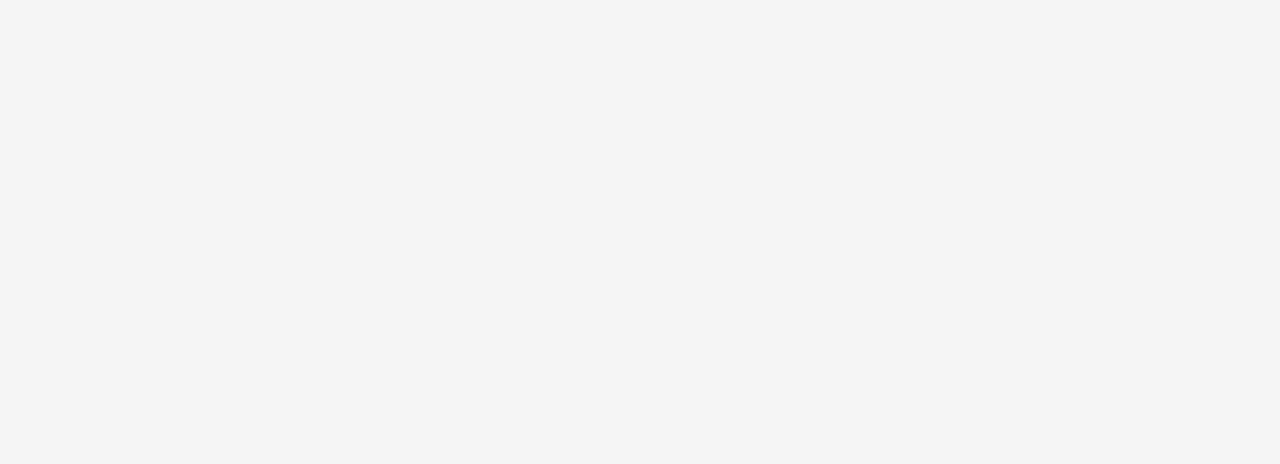
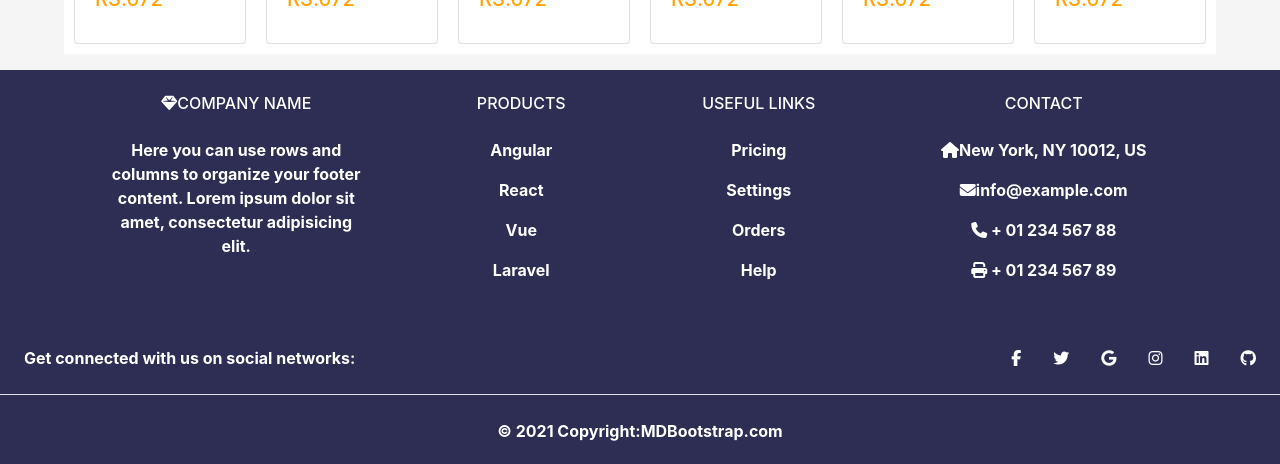
Before and after one commit to muddassirali8089/Daraz, a React (Create React App) app in the folder daraz_raplica/: page / in a window 1280 px wide. Shown: the part 812-1276 px from the top of the page. Before the commit the page ends 800 px from the top, so only its background shows below. Built offline with nearby package versions, Linux system fonts and the light colour scheme.

Commit message:
add footer and write some css
add footer and write some css

```diff
--- a/daraz_raplica/src/App.js
+++ b/daraz_raplica/src/App.js
@@ -5,6 +5,7 @@ import Carosal from "./component/Carosal";
 import Signin from "./component/Signin";
 import Registration from "./component/Registration";
 import Cards from "./component/Cards";
+import Footer from "./component/Footer"
 import { BrowserRouter as Router, Route, Routes } from 'react-router-dom';
 
 function App() {
@@ -13,7 +14,7 @@ function App() {
       <Navbar />
       <Navbar2 />
       <Routes>
-        <Route path="/" element={<div> <Carosal/> <Cards /> </div>} />
+        <Route path="/" element={<div> <Carosal/> <Cards /> <Footer /> </div>} />
         <Route path="/Signin" element={<Signin />} />
         <Route path="/Registration" element={<Registration />} />
 
--- a/daraz_raplica/src/component/Carosal.js
+++ b/daraz_raplica/src/component/Carosal.js
@@ -1,3 +1,4 @@
+
 import React from 'react';
 
 const Carosal = () => {
@@ -17,7 +18,7 @@ const Carosal = () => {
             className="d-block w-100"
             alt="..."
             style={{
-              height: "300px",
+              height: "400px",
               justifyContent: "center",
               objectFit: "cover",
             }}
@@ -35,7 +36,7 @@ const Carosal = () => {
             className="d-block w-100"
             alt="..."
             style={{
-              height: "300px",
+              height: "400px",
               justifyContent: "center",
               objectFit: "cover",
             }}
@@ -49,11 +50,11 @@ const Carosal = () => {
         </div>
         <div className="carousel-item">
           <img
-            src="https://gcp-img.slatic.net/lazada/e9ef6d19-ba54-4ab3-adcc-c6db4e4dd41e_PK-1920-300.png"
+            src="https://icms-image.slatic.net/images/ims-web/cf07e1fa-e3ec-4c2d-a1eb-aea1a2e6a34e.jpg"
             className="d-block w-100"
             alt="..."
             style={{
-              height: "300px",
+              height: "400px",
               justifyContent: "center",
               objectFit: "cover",
             }}
--- /dev/null
+++ b/daraz_raplica/src/component/Footer.js
@@ -0,0 +1,129 @@
+
+import React from 'react';
+import { MDBFooter, MDBContainer, MDBRow, MDBCol, MDBIcon } from 'mdb-react-ui-kit';
+import "../style/Footer.css"
+const Footer = () => {
+    return (
+
+        <MDBFooter bgColor='light' className='text-center text-lg-start text-muted Footer_background'>
+
+
+        <section className=''>
+          <MDBContainer className='text-center text-md-start '>
+            <MDBRow className='mt-3'>
+              <MDBCol md="3" lg="4" xl="3" className='mx-auto mb-4 mt-4'>
+                <h6 className='text-uppercase fw-bold mb-4'>
+                  <MDBIcon icon="gem" className="me-3" />
+                  Company name
+                </h6>
+                <p>
+                  Here you can use rows and columns to organize your footer content. Lorem ipsum dolor sit amet,
+                  consectetur adipisicing elit.
+                </p>
+              </MDBCol>
+
+              <MDBCol md="2" lg="2" xl="2" className='mx-auto mb-4 mt-4'>
+                <h6 className='text-uppercase fw-bold mb-4'>Products</h6>
+                <p>
+                  <a href='#!' className='text-reset'>
+                    Angular
+                  </a>
+                </p>
+                <p>
+                  <a href='#!' className='text-reset'>
+                    React
+                  </a>
+                </p>
+                <p>
+                  <a href='#!' className='text-reset'>
+                    Vue
+                  </a>
+                </p>
+                <p>
+                  <a href='#!' className='text-reset'>
+                    Laravel
+                  </a>
+                </p>
+              </MDBCol>
+
+              <MDBCol md="3" lg="2" xl="2" className='mx-auto mb-4 mt-4'>
+                <h6 className='text-uppercase fw-bold mb-4'>Useful links</h6>
+                <p>
+                  <a href='#!' className='text-reset'>
+                    Pricing
+                  </a>
+                </p>
+                <p>
+                  <a href='#!' className='text-reset'>
+                    Settings
+                  </a>
+                </p>
+                <p>
+                  <a href='#!' className='text-reset'>
+                    Orders
+                  </a>
+                </p>
+                <p>
+                  <a href='#!' className='text-reset'>
+                    Help
+                  </a>
+                </p>
+              </MDBCol>
+
+              <MDBCol md="4" lg="3" xl="3" className='mx-auto mb-md-0 mb-4 mt-4'>
+                <h6 className='text-uppercase fw-bold mb-4'>Contact</h6>
+                <p>
+                  <MDBIcon icon="home" className="me-2" />
+                  New York, NY 10012, US
+                </p>
+                <p>
+                  <MDBIcon icon="envelope" className="me-3" />
+                  info@example.com
+                </p>
+                <p>
+                  <MDBIcon icon="phone" className="me-3" /> + 01 234 567 88
+                </p>
+                <p>
+                  <MDBIcon icon="print" className="me-3" /> + 01 234 567 89
+                </p>
+              </MDBCol>
+            </MDBRow>
+          </MDBContainer>
+        </section>
+        <section className='d-flex justify-content-center justify-content-lg-between p-4 border-bottom text-center'>
+          <div className='me-5 d-none d-lg-block'>
+            <span>Get connected with us on social networks:</span>
+          </div>
+
+          <div>
+            <a href='' className='me-4 text-reset'>
+              <MDBIcon fab icon="facebook-f" />
+            </a>
+            <a href='' className='me-4 text-reset'>
+              <MDBIcon fab icon="twitter" />
+            </a>
+            <a href='' className='me-4 text-reset'>
+              <MDBIcon fab icon="google" />
+            </a>
+            <a href='' className='me-4 text-reset'>
+              <MDBIcon fab icon="instagram" />
+            </a>
+            <a href='' className='me-4 text-reset'>
+              <MDBIcon fab icon="linkedin" />
+            </a>
+            <a href='' className='me-4 text-reset'>
+              <MDBIcon fab icon="github" />
+            </a>
+          </div>
+        </section>
+         <div className='text-center p-4' >
+          © 2021 Copyright:
+          <a className='text-reset fw-bold' href='https://mdbootstrap.com/'>
+            MDBootstrap.com
+          </a>
+        </div>
+      </MDBFooter>
+    );
+}
+
+export default Footer;
--- a/daraz_raplica/src/component/Navbar2.js
+++ b/daraz_raplica/src/component/Navbar2.js
@@ -3,6 +3,9 @@ import '../style/Navbar2.css';
 import { Dropdown } from 'bootstrap';
 import Catogry from './Catogry';
 import {
+  MDBInputGroup,
+  MDBInput,
+  MDBBtn,
   MDBNavbar,
   MDBContainer,
   MDBIcon,
@@ -29,7 +32,8 @@ const Navbar2 = () => {
           </div>
         </a>
 
-        <form className="form-inline">
+         <form className="form-inline">
+
           <input
             style={{ width: "40vw" }}
             className="form-control mr-sm-2 lzd-nav-cart search"
@@ -37,13 +41,17 @@ const Navbar2 = () => {
             placeholder="Search"
             aria-label="Search"
           />
-          <button
-            className="btn btn-outline-success my-2 my-sm-0 ml-auto search"
-            type="submit"
-          >
+          <MDBBtn rippleColor='dark'>
+        <MDBIcon icon='search' />
+      </MDBBtn>
+          {/* // <button
+          //   className="btn btn-outline-success my-2 my-sm-0 ml-auto search"
+          //   type="submit"
+          // >
             Search
-          </button>
+          </button> */}
         </form>
+
 
         <MDBNavbarLink href='#' className='navbar-link-custom'>
   <MDBBadge pill color='light' className='cart-count' >10</MDBBadge>
--- /dev/null
+++ b/daraz_raplica/src/style/Footer.css
@@ -0,0 +1,13 @@
+.text-reset:not(:last-child) {
+    margin-right: 2rem;
+  }
+
+  .Footer_background{
+    background: #2e2e54 !important;
+
+
+  }
+  .text-center{
+ color: #fff;
+ font-weight: 700;
+  }
```
Also changed, not shown: daraz_raplica/src/component/Signin.js (+4 -3 lines).
